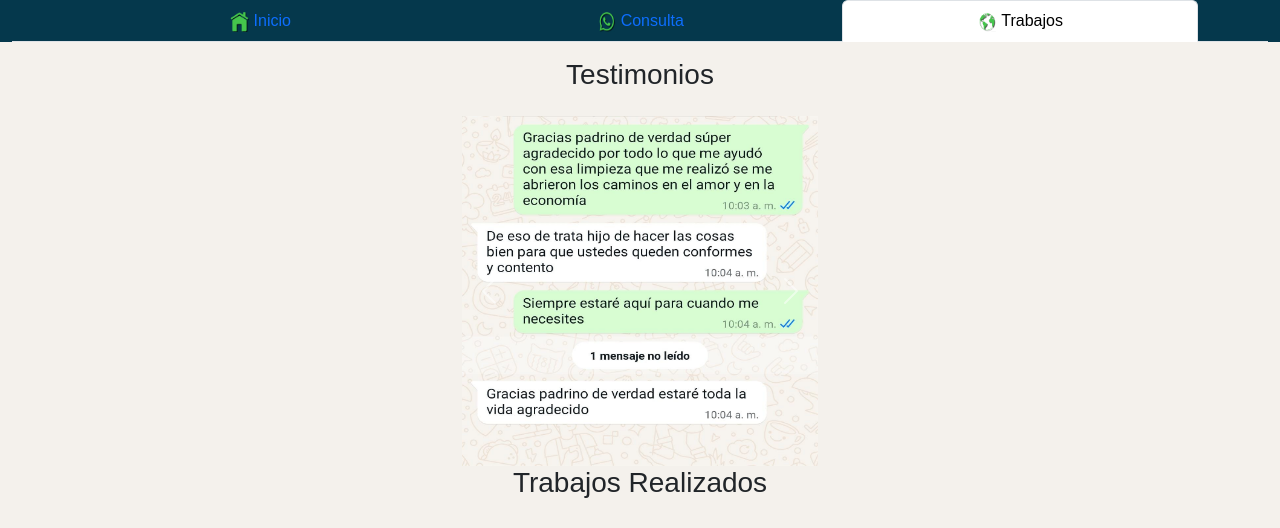
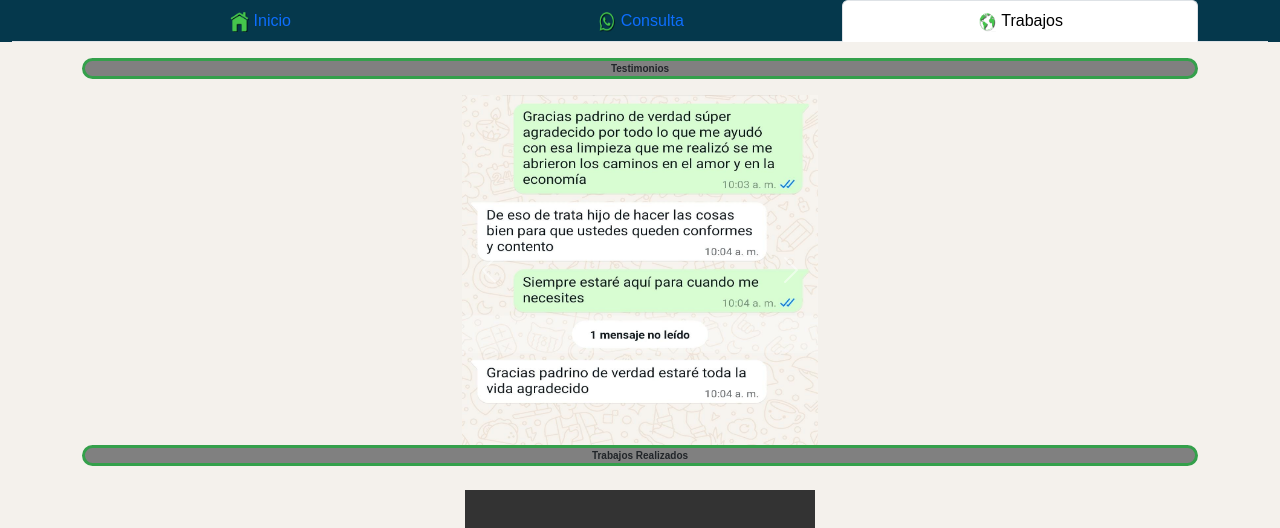
Before and after one commit to kleynervillegas/kleynervillegas.github.io, a plain HTML site: page index.html in a window 1280 px wide. Both pictures are taken after a click on the tab "Trabajos". Shown: the top 528 px of the page. Drawn offline with nearby package versions, Linux system fonts and the light colour scheme; grey boxes are pictures that could not be loaded.

Commit message:
actualizando

```diff
--- a/index.html
+++ b/index.html
@@ -57,6 +57,21 @@
     .img-footer {
         width: 230px;
         height: 150px;
+    }
+
+    .div-titulo{
+        background-color: gray;
+        border: solid   #34A04B;
+        border-radius: 35px;
+        /* width: 40%; */
+        /* height: 5%; */
+        font-size: 10px !important;
+        /* display: flex !important;
+        align-items: center !important;
+        justify-content: center !important; */
+        /* margin-top: 5%; */
+
+
     }
 
 
@@ -290,7 +305,9 @@
                     <div class="row justify-content-center" id="trabajos">
 
                         <div class="col-sm-12 col-md-12 col-lg-12 col-xl-12 col-lg-12 mt-3">
-                            <h3 class="text-center">Testimonios</h3>
+                            <div class="div-titulo" >
+                                <strong class="text-center">Testimonios</strong>
+                            </div>
                         </div>
 
                         <div class="col-sm-4 col-md-4 col-lg-4 col-xl-4 col-lg-4 mt-3">
@@ -322,7 +339,9 @@
                         </div>
 
                         <div class="col-sm-12 col-md-12 col-lg-12 col-xl-12 col-lg-12">
-                            <h3 class="text-center">Trabajos Realizados</h3>
+                            <div class="div-titulo" >
+                                <strong class="text-center">Trabajos Realizados</strong>
+                            </div>
                         </div>
 
                         <div class="col-sm-12 col-md-12 col-lg-12 col-xl-12 col-lg-12 mt-4">
@@ -342,20 +361,6 @@
             </div>
         </div>
     </div>
-
-    <!-- <div>
-        <footer class="">
-            <section class="copyright border">
-                <div class="container-fluid">
-                    <div class="row text-center">
-                        <div class="col-md-12 footer-margin" onclick="enlaceWhatsapp()">
-                            <img src="public/icon/git.gif" class="img-footer" alt="Amarres de amor consultas">
-                        </div>
-                    </div>
-                </div>
-            </section>
-        </footer>
-    </div> -->
 </body>
 
 </html>
```
